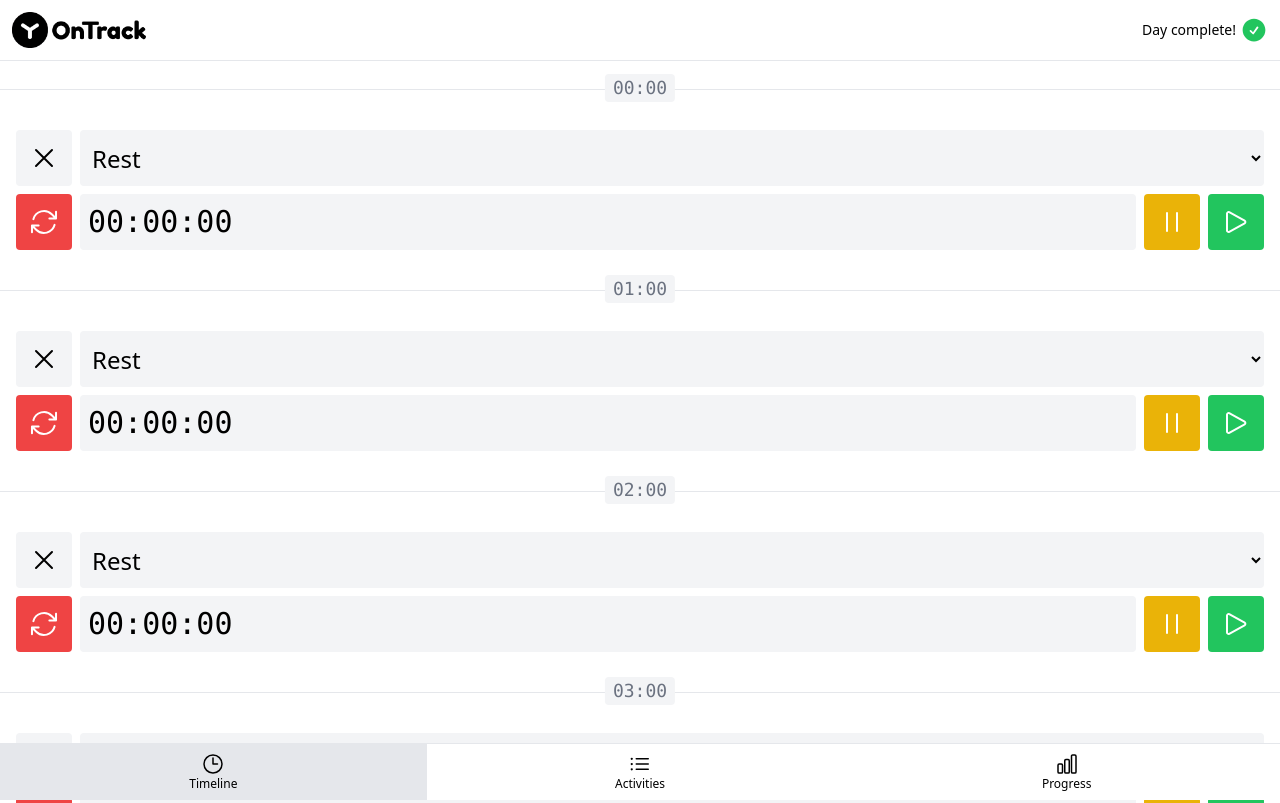
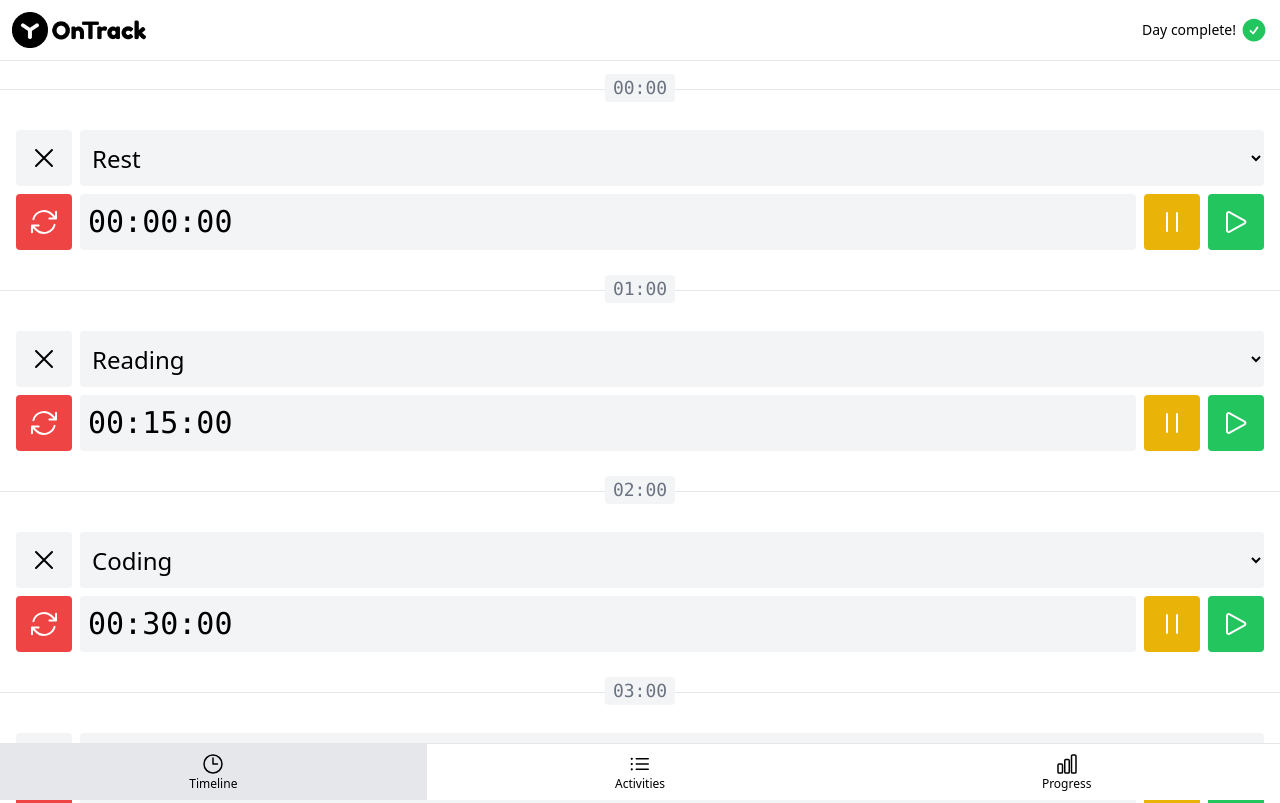
Before and after one commit to mkstas/vue-ontrack, a Vue app: page /#timeline in a window 1280 px wide. Shown: the top 803 px of the page. Built offline with nearby package versions, Linux system fonts and the light colour scheme.

Commit message:
refactor: generate timelineItems

```diff
--- a/src/App.vue
+++ b/src/App.vue
@@ -18,9 +18,9 @@ import ProgressView from '@/views/ProgressView.vue';
 
 const currentPage = ref(normalizePageHash());
 
-const timelineItems = ref(generateTimelineItems());
+const activities = ref(generateActivities());
 
-const activities = ref(generateActivities());
+const timelineItems = ref(generateTimelineItems(activities));
 
 const activitySelectOptions = computed(() =>
   generateActivitySelectOptions(activities.value),
@@ -38,6 +38,7 @@ const deleteActivity = (activity) => {
   timelineItems.value.forEach((timelineItem) => {
     if (timelineItem.activityId === activity.id) {
       timelineItem.activityId = null;
+      timelineItem.activitySeconds = 0;
     }
   });
 
--- a/src/functions.js
+++ b/src/functions.js
@@ -1,7 +1,6 @@
 import {
   PAGE_TIMELINE,
   HOURS_IN_DAY,
-  MIDNIGT_HOUR,
   MILLISECONDS_IN_SECOND,
   SECONDS_IN_HOUR,
   SECONDS_IN_MINUTE,
@@ -39,14 +38,13 @@ export const normalizeSelectValue = (value) => {
   return isNull(value) || isNaN(value) ? value : +value;
 };
 
-export const generateTimelineItems = () => {
-  const timelineItems = [];
-
-  for (let hour = MIDNIGT_HOUR; hour < HOURS_IN_DAY; hour++) {
-    timelineItems.push({ hour, activityId: null, activitySeconds: 0 });
-  }
-
-  return timelineItems;
+export const generateTimelineItems = (activities) => {
+  return [...Array(HOURS_IN_DAY).keys()].map((hour) => ({
+    hour,
+    activityId: hour % 4 === 0 ? null : activities.value[hour % 2].id,
+    activitySeconds:
+      hour & (4 === 0) ? 0 : (15 * SECONDS_IN_MINUTE * hour) % SECONDS_IN_HOUR,
+  }));
 };
 
 export const generateActivities = () => {
```
